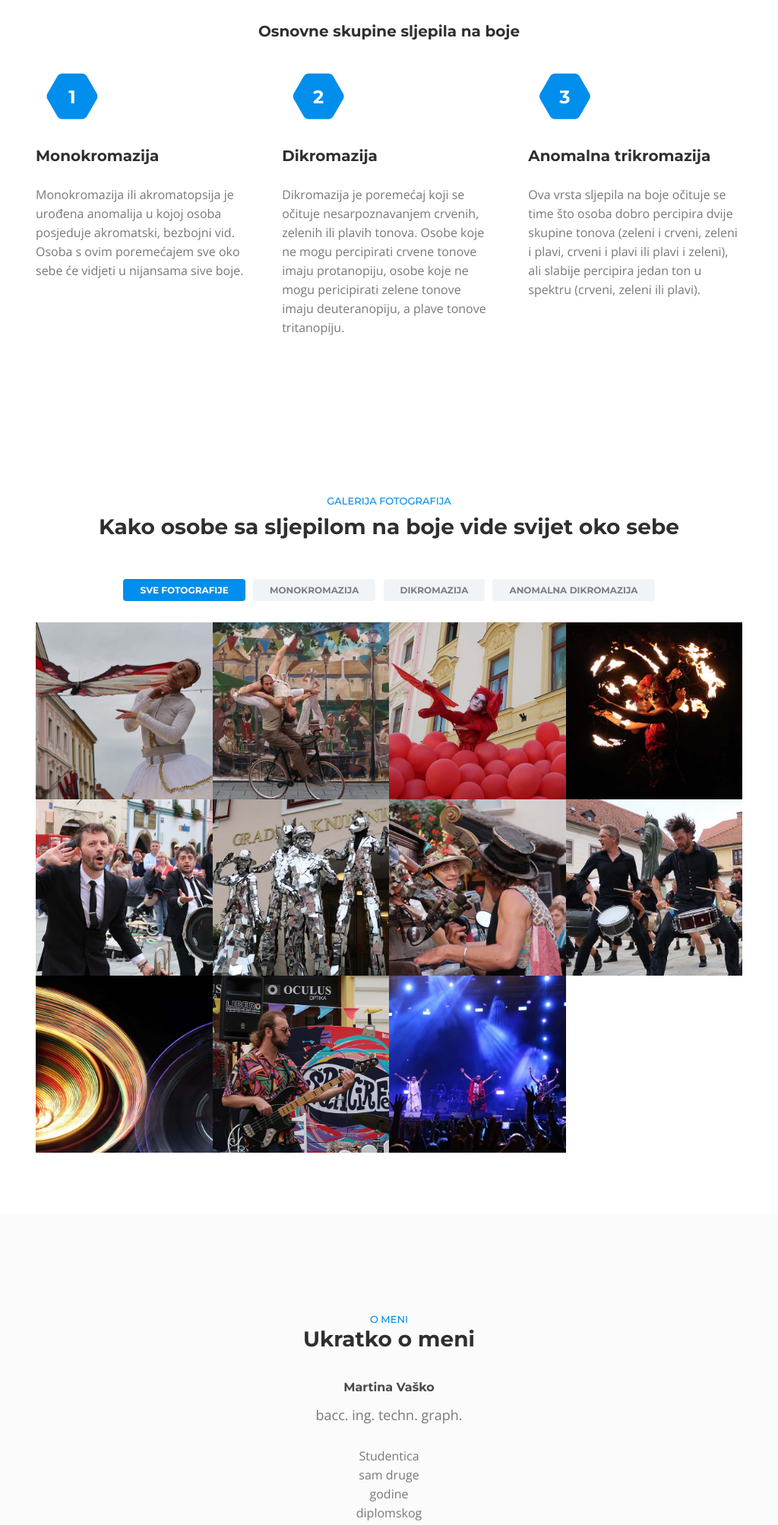
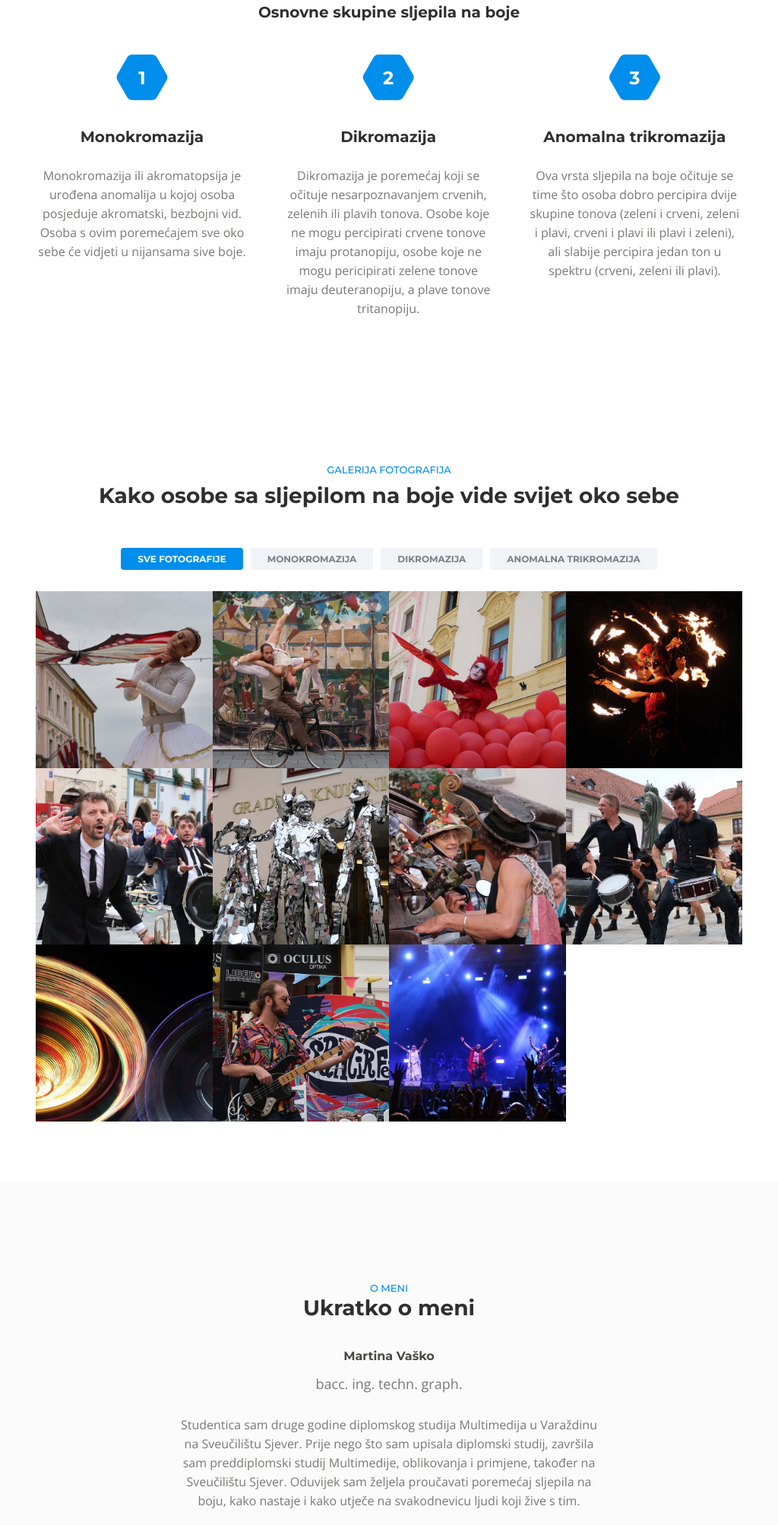
Before and after one commit to MaVa13/ColorBlindness, a plain HTML site: page index.html in a window 1024 px wide. Shown: the part 1843-3850 px from the top of the page at 76% size. Drawn offline with nearby package versions, Linux system fonts and the light colour scheme; a script that the page names is missing; files whose address does not match are found by name.

Commit message:
Responzivni

```diff
--- a/css/styles.css
+++ b/css/styles.css
@@ -917,6 +917,17 @@ input[type='checkbox'] {
 }*/
 /* end of hover animation */
 
+.p-heading,
+.kontakt-text {
+  width: 70%;
+}
+
+#kontakt,
+#about-me .col-lg-12 {
+  display: flex;
+  flex-direction: column;
+  align-items: center;
+}
 
 /***************************/
 /*     06. Description     */
@@ -930,6 +941,9 @@ input[type='checkbox'] {
 	margin-bottom: 2.5rem;
 	border: none;
 	text-align: center;
+  display: flex;
+  flex-direction: column;
+  align-items: center;
 }
 
 .cards-1 .fa-stack {
@@ -967,6 +981,7 @@ align-items: center;
 
 .cards-1 .card-body {
 	padding: 0;
+  width: 70%;
 }
 
 .cards-1 .card-title {
@@ -1058,6 +1073,10 @@ align-items: center;
 
 .cards-1 .numbers {
   font-size: 24px;
+}
+
+.middle {
+  width: 70%;
 }
 
 
@@ -1603,7 +1622,7 @@ align-items: center;
 
 .basic-2 .team-member {
 	display: inline-block;
-	max-width: 13rem;
+	/*max-width: 13rem;*/
 	margin-right: 1.5rem;
 	margin-bottom: 1.5rem;
 	margin-left: 1.5rem;
@@ -1955,12 +1974,25 @@ a:hover.back-to-top {
 	margin-top: 1.75rem;
 }
 
+#kontakt .text-container {
+  width: 50%;
+}
+
 
 /*****************************/
 /*     21. Media Queries     */
 /*****************************/
 /* Min-width width 768px */
 @media (min-width: 768px) {
+  .kontakt-text {
+    width: 85%;
+  }
+
+  .cards-1 .card-body {
+    width: 100%;
+  }
+
+
 
 	/* General Styles */
 	.p-heading {
@@ -2145,6 +2177,20 @@ a:hover.back-to-top {
 	.ex-basic-2 .form-container {
 		margin-top: 0.5rem;
 	}
+
+  .card-body {
+    display: flex;
+    flex-direction: column;
+    align-items: center;
+  }
+
+  #kontakt .text-container {
+    display: flex;
+    flex-direction: column;
+    align-items: center;
+    width: 70%;
+  }
+
 	/* end of extra pages */
 }
 /* end of min-width width 768px */
@@ -2152,6 +2198,10 @@ a:hover.back-to-top {
 
 /* Min-width width 992px */
 @media (min-width: 992px) {
+
+  .kontakt-text {
+    width: 100%;
+  }
 
 	/* General Styles */
 	.p-heading {
@@ -2346,7 +2396,7 @@ a:hover.back-to-top {
 
 	/* Team */
 	.basic-2 .team-member {
-		width: 12.75rem;
+		/*width: 12.75rem;*/
 		max-width: 100%;
 		margin-right: 0.75rem;
 		margin-left: 0.75rem;
@@ -2380,6 +2430,8 @@ a:hover.back-to-top {
 	.ex-basic-2 {
 		padding-bottom: 5rem;
 	}
+
+
 	/* end of extra pages */
 }
 /* end of min-width width 992px */
@@ -2601,7 +2653,6 @@ a:hover.back-to-top {
 
 .middle {
   text-align: center;
-  width: 55%;
 }
 
 .containerr {
@@ -2634,3 +2685,30 @@ a:hover.back-to-top {
   color: #008EEC;
   font-weight: bold;
 }
+
+@media (max-width: 1200px) {
+  .fa-stack
+  {
+    display: flex;
+    flex-direction: column;
+  }
+  .numbers {
+    justify-content: center;
+  }
+  .card-body,
+  .card-title {
+    text-align: center;
+  }
+
+  .card-body {
+    display: flex;
+    flex-direction: column;
+  }
+
+  .al {
+    display: flex;
+    align-items: center;
+  }
+
+
+}
--- a/index.html
+++ b/index.html
@@ -143,14 +143,19 @@
 
                     <!-- Card -->
                     <div class="card">
+
                         <span class="fa-stack">
                             <span class="hexagon icon-hexagon-green fas fa-chart-pie fa-stack-1x"></span>
                             <h2 class="fa-stack-1x numbers">1</h2>
                         </span>
                         <div class="card-body">
+
                             <h4 class="card-title">Monokromazija</h4>
-                            <p>Monokromazija ili akromatopsija je urođena anomalija u kojoj osoba posjeduje akromatski, bezbojni vid. Osoba s ovim poremećajem sve oko sebe će vidjeti u nijansama sive boje.</p>
+                            <p class="card-text">Monokromazija ili akromatopsija je urođena anomalija u kojoj osoba posjeduje akromatski, bezbojni vid. Osoba s ovim poremećajem sve oko sebe će vidjeti u nijansama sive boje.
+                            </p>
+
                         </div>
+
                     </div>
                     <!-- end of card -->
 
@@ -162,7 +167,7 @@
                         </span>
                         <div class="card-body">
                             <h4 class="card-title">Dikromazija</h4>
-                            <p>Dikromazija je poremećaj  koji se očituje nesarpoznavanjem crvenih, zelenih ili plavih tonova. Osobe koje ne mogu percipirati crvene tonove imaju protanopiju, osobe koje ne mogu pericipirati zelene tonove imaju deuteranopiju, a plave tonove tritanopiju.</p>
+                            <p class="card-text">Dikromazija je poremećaj  koji se očituje nesarpoznavanjem crvenih, zelenih ili plavih tonova. Osobe koje ne mogu percipirati crvene tonove imaju protanopiju, osobe koje ne mogu pericipirati zelene tonove imaju deuteranopiju, a plave tonove tritanopiju.</p>
                         </div>
                     </div>
                     <!-- end of card -->
@@ -175,7 +180,7 @@
                         </span>
                         <div class="card-body">
                             <h4 class="card-title">Anomalna trikromazija</h4>
-                            <p>Ova vrsta sljepila na boje očituje se time što osoba dobro percipira dvije skupine tonova (zeleni i crveni, zeleni i plavi, crveni i plavi ili plavi i zeleni), ali slabije percipira jedan ton u spektru (crveni, zeleni ili plavi).</p>
+                            <p class="card-text">Ova vrsta sljepila na boje očituje se time što osoba dobro percipira dvije skupine tonova (zeleni i crveni, zeleni i plavi, crveni i plavi ili plavi i zeleni), ali slabije percipira jedan ton u spektru (crveni, zeleni ili plavi).</p>
                         </div>
                     </div>
                     <!-- end of card -->
@@ -203,7 +208,7 @@
                         <a class="button is-checked" data-filter="*"><span>SVE FOTOGRAFIJE</span></a>
                         <a class="button" data-filter=".mono"><span>MONOKROMAZIJA</span></a>
                         <a class="button" data-filter=".dichroma"><span>DIKROMAZIJA</span></a>
-                        <a class="button" data-filter=".trichroma"><span>ANOMALNA DIKROMAZIJA</span></a>
+                        <a class="button" data-filter=".trichroma"><span>ANOMALNA TRIKROMAZIJA</span></a>
                     </div> <!-- end of button group -->
                     <div class="grid">
 
@@ -229,7 +234,7 @@
                             <a class="popup-with-move-anim" href="#project-5"><div class="element-item-overlay"><span>Dikromazija<br>- Deuteranopija</span></div><img src="images/IMG_7798-thumbnail.jpg" alt="alternative"></a>
                         </div>
                         <div class="element-item trichroma">
-                            <a class="popup-with-move-anim" href="#project-9"><div class="element-item-overlay"><span>Dikromazija<br>- Protanomalija</span></div><img src="images/IMG_7033 - thumbnail.jpg" alt="alternative"></a>
+                            <a class="popup-with-move-anim" href="#project-9"><div class="element-item-overlay"><span>Anomalna trikromazija<br>- Protanomalija</span></div><img src="images/IMG_7033 - thumbnail.jpg" alt="alternative"></a>
                         </div>
                         <div class="element-item dichroma">
                             <a class="popup-with-move-anim" href="#project-11"><div class="element-item-overlay"><span>Dikromazija<br>- Tritanopija</span></div><img src="images/Img_7645-thumbnail.jpg" alt="alternative"></a>
@@ -238,7 +243,7 @@
                             <a class="popup-with-move-anim" href="#project-6"><div class="element-item-overlay"><span>Dikromazija<br>- Tritanopija</span></div><img src="images/IMG_7038-thumbnail.jpg" alt="alternative"></a>
                         </div>
                         <div class="element-item trichroma">
-                            <a class="popup-with-move-anim" href="#project-10"><div class="element-item-overlay"><span>Anomalna dikromazija<br>- Tritanomalija</span></div><img src="images/IMG_7944c-thumbnail.jpg" alt="alternative"></a>
+                            <a class="popup-with-move-anim" href="#project-10"><div class="element-item-overlay"><span>Anomalna trikromazija<br>- Tritanomalija</span></div><img src="images/IMG_7944c-thumbnail.jpg" alt="alternative"></a>
                         </div>
 
                     </div> <!-- end of grid -->
@@ -555,7 +560,7 @@
                     <div id="kontakt" class="text-container">
                       <div class="section-title" style="margin-top: 100px;">KONTAKT</div>
                         <h2>Kontaktirajte me!</h2>
-                        <p style="margin-top: 35px;">Želite li dodatne informacije o projektu, možete me kontaktirati putem e-maila<br><i class="fas fa-envelope" style="margin-right: 15px;"></i><a class="emailColor" href="mailto:vaskomartina@gmail.com">vaskomartina@gmail.com</a></p>
+                        <p class="kontakt-text" style="margin-top: 35px;">Želite li dodatne informacije o projektu, možete me kontaktirati putem e-maila<br><i class="fas fa-envelope" style="margin-right: 15px;"></i><a class="emailColor" href="mailto:vaskomartina@gmail.com">vaskomartina@gmail.com</a></p>
 
 
                     </div> <!-- end of text-container -->
--- a/js/scripts.js
+++ b/js/scripts.js
@@ -24,7 +24,7 @@
 	/* Navbar Scripts */
 	// jQuery to collapse the navbar on scroll
     $(window).on('scroll load', function() {
-		if ($(".navbar-custom").offset().top > 730) {
+		if ($(".navbar-custom").offset().top > 400) {
 			$(".fixed-top").addClass("bg-change");
 		} else {
 			$(".fixed-top").removeClass("bg-change");
```
